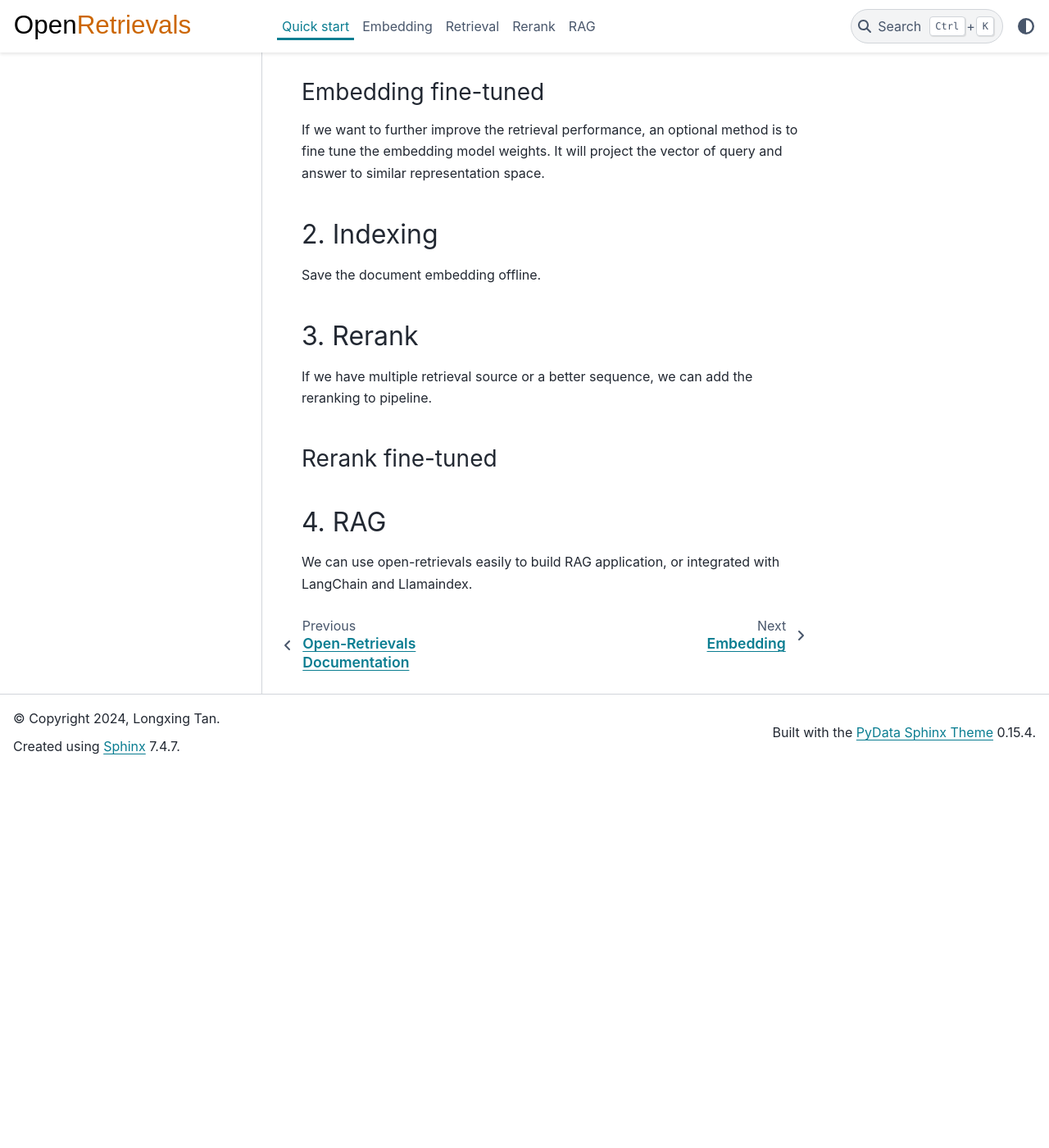
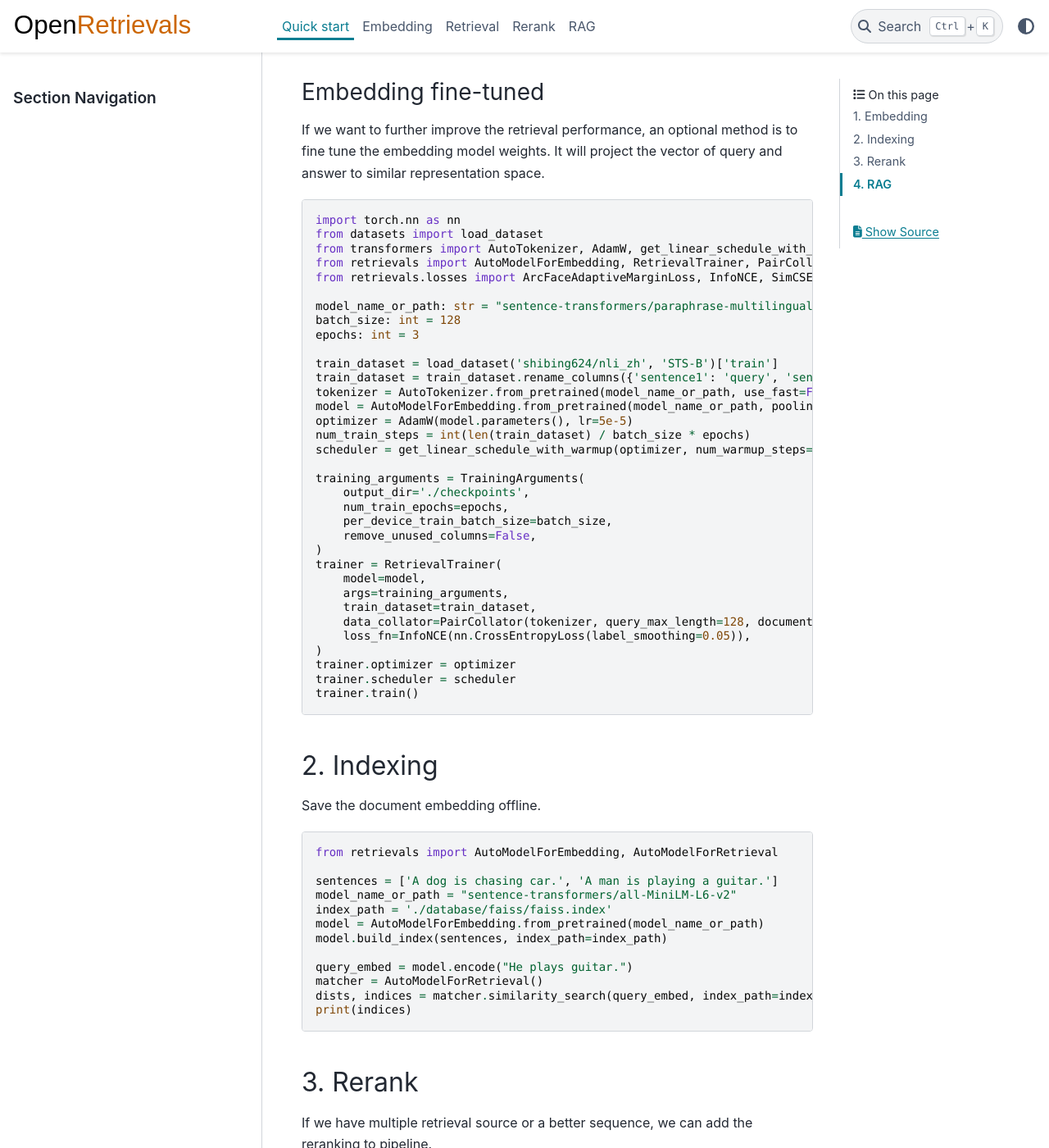
Before and after one commit to LongxingTan/open-retrievals, a Sphinx documentation site: the page built from docs/source/quick-start.rst, in a window 1280 px wide and 1400 px high, scrolled down 603 px. Shown: the whole window at 82% size. Built offline with Sphinx 7.4.7 and the PyData theme 0.15.4, drawn with Linux system fonts in a browser that asks for light colours; before the commit the page ends 1543 px from its top, so only the background shows below that; some of the changed text lies outside the part shown.

Commit message:
docs: update

```diff
--- a/docs/source/quick-start.rst
+++ b/docs/source/quick-start.rst
@@ -31,17 +31,78 @@ Embedding fine-tuned
 
 If we want to further improve the retrieval performance, an optional method is to fine tune the embedding model weights. It will project the vector of query and answer to similar representation space.
 
+.. code-block:: python
+
+    import torch.nn as nn
+    from datasets import load_dataset
+    from transformers import AutoTokenizer, AdamW, get_linear_schedule_with_warmup, TrainingArguments
+    from retrievals import AutoModelForEmbedding, RetrievalTrainer, PairCollator, TripletCollator
+    from retrievals.losses import ArcFaceAdaptiveMarginLoss, InfoNCE, SimCSE, TripletLoss
+
+    model_name_or_path: str = "sentence-transformers/paraphrase-multilingual-mpnet-base-v2"
+    batch_size: int = 128
+    epochs: int = 3
+
+    train_dataset = load_dataset('shibing624/nli_zh', 'STS-B')['train']
+    train_dataset = train_dataset.rename_columns({'sentence1': 'query', 'sentence2': 'document'})
+    tokenizer = AutoTokenizer.from_pretrained(model_name_or_path, use_fast=False)
+    model = AutoModelForEmbedding.from_pretrained(model_name_or_path, pooling_method="cls")
+    optimizer = AdamW(model.parameters(), lr=5e-5)
+    num_train_steps = int(len(train_dataset) / batch_size * epochs)
+    scheduler = get_linear_schedule_with_warmup(optimizer, num_warmup_steps=0.05 * num_train_steps, num_training_steps=num_train_steps)
+
+    training_arguments = TrainingArguments(
+        output_dir='./checkpoints',
+        num_train_epochs=epochs,
+        per_device_train_batch_size=batch_size,
+        remove_unused_columns=False,
+    )
+    trainer = RetrievalTrainer(
+        model=model,
+        args=training_arguments,
+        train_dataset=train_dataset,
+        data_collator=PairCollator(tokenizer, query_max_length=128, document_max_length=128),
+        loss_fn=InfoNCE(nn.CrossEntropyLoss(label_smoothing=0.05)),
+    )
+    trainer.optimizer = optimizer
+    trainer.scheduler = scheduler
+    trainer.train()
+
 
 2. Indexing
 -----------------------------
 
 Save the document embedding offline.
 
+.. code-block:: python
+
+    from retrievals import AutoModelForEmbedding, AutoModelForRetrieval
+
+    sentences = ['A dog is chasing car.', 'A man is playing a guitar.']
+    model_name_or_path = "sentence-transformers/all-MiniLM-L6-v2"
+    index_path = './database/faiss/faiss.index'
+    model = AutoModelForEmbedding.from_pretrained(model_name_or_path)
+    model.build_index(sentences, index_path=index_path)
+
+    query_embed = model.encode("He plays guitar.")
+    matcher = AutoModelForRetrieval()
+    dists, indices = matcher.similarity_search(query_embed, index_path=index_path)
+    print(indices)
+
 
 3. Rerank
 -----------------------------
 
 If we have multiple retrieval source or a better sequence, we can add the reranking to pipeline.
+
+.. code-block:: python
+
+    from retrievals import AutoModelForRanking
+
+    model_name_or_path: str = "BAAI/bge-reranker-base"
+    rerank_model = AutoModelForRanking.from_pretrained(model_name_or_path)
+    scores_list = rerank_model.compute_score(["In 1974, I won the championship in Southeast Asia in my first kickboxing match", "In 1982, I defeated the heavy hitter Ryu Long."])
+    print(scores_list)
 
 
 Rerank fine-tuned
```
Also changed, not shown: docs/source/embed.rst (+7 -8 lines).
